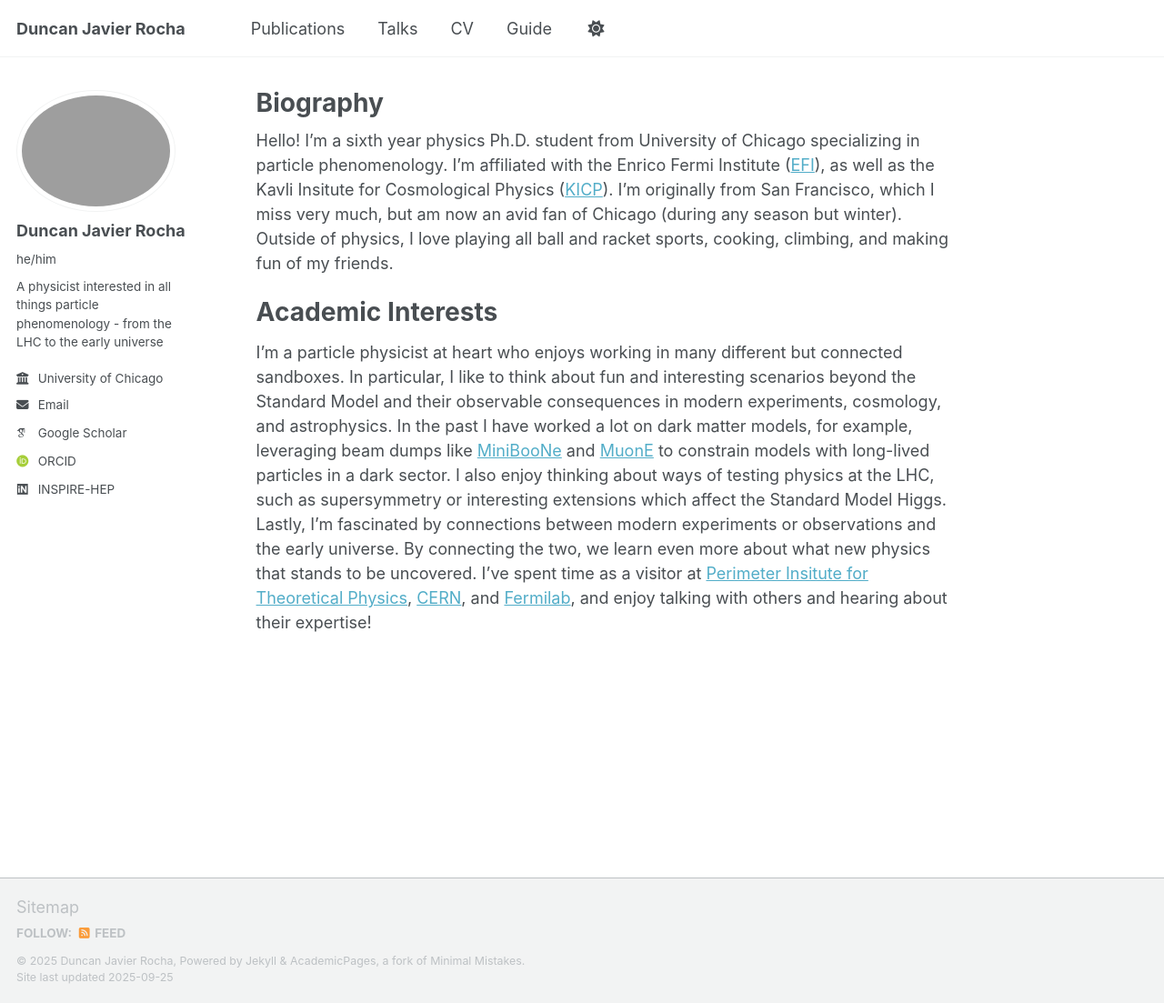
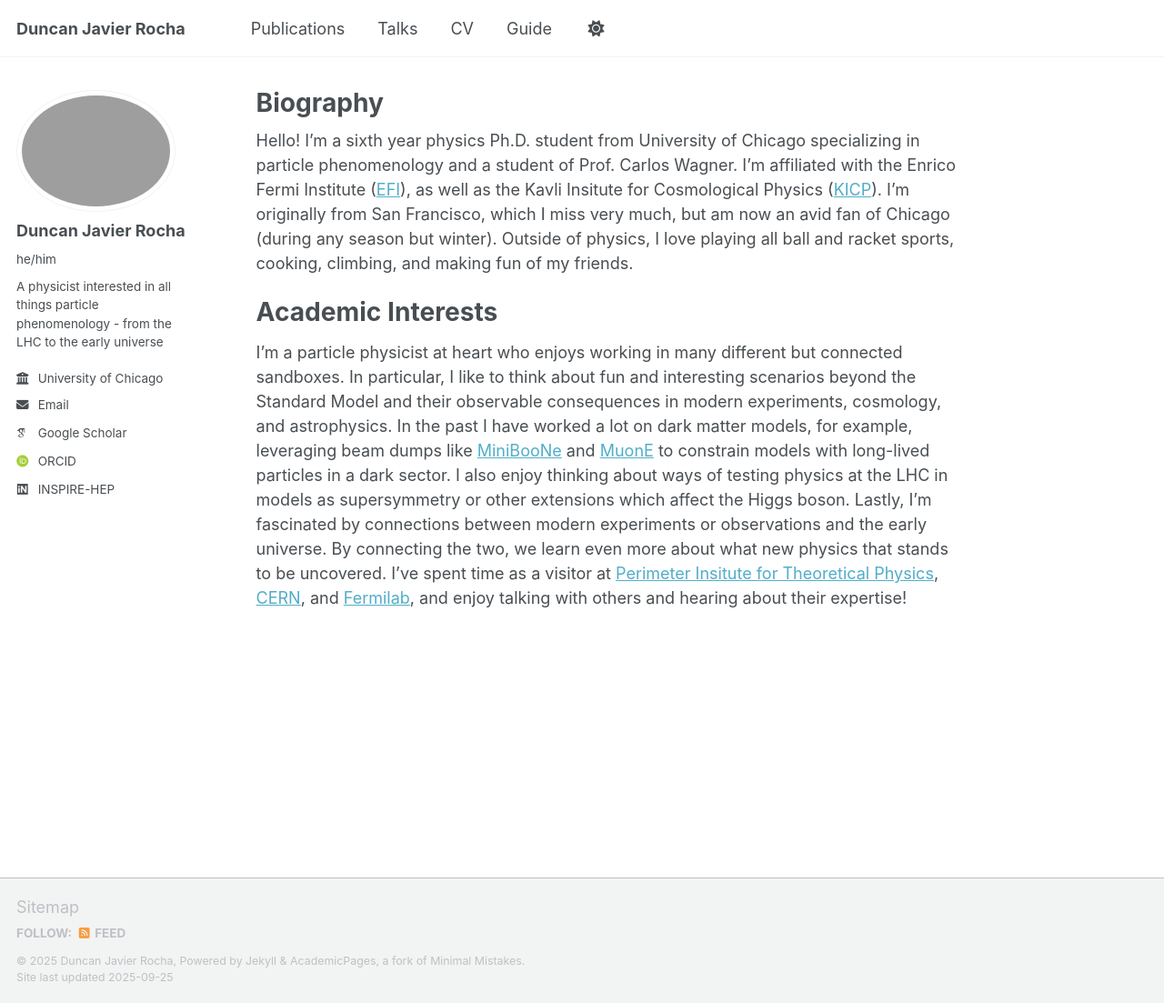
Before and after one commit to duncanrocha/duncanrocha.github.io, a Jekyll site: the page built from _pages/about.md, in a window 1280 px wide and 1103 px high. Shown: the whole window at 91% size. Built offline with Jekyll 4.4.1, drawn with Linux system fonts in a browser that asks for light colours; some web fonts are replaced; a script that is not in the unit is left out.

Commit message:
Update about.md

```diff
--- a/_pages/about.md
+++ b/_pages/about.md
@@ -7,8 +7,8 @@ redirect_from:
   - /about.html
 ---
 
-Hello! I'm a sixth year physics Ph.D. student from University of Chicago specializing in particle phenomenology. I'm affiliated with the Enrico Fermi Institute ([EFI](https://efi.uchicago.edu/)), as well as the Kavli Insitute for Cosmological Physics ([KICP](https://kavlicosmo.uchicago.edu/)). I'm originally from San Francisco, which I miss very much, but am now an avid fan of Chicago (during any season but winter). Outside of physics, I love playing all ball and racket sports, cooking, climbing, and making fun of my friends.
+Hello! I'm a sixth year physics Ph.D. student from University of Chicago specializing in particle phenomenology and a student of Prof. Carlos Wagner. I'm affiliated with the Enrico Fermi Institute ([EFI](https://efi.uchicago.edu/)), as well as the Kavli Insitute for Cosmological Physics ([KICP](https://kavlicosmo.uchicago.edu/)). I'm originally from San Francisco, which I miss very much, but am now an avid fan of Chicago (during any season but winter). Outside of physics, I love playing all ball and racket sports, cooking, climbing, and making fun of my friends.
 
 Academic Interests
 ======
-I'm a particle physicist at heart who enjoys working in many different but connected sandboxes. In particular, I like to think about fun and interesting scenarios beyond the Standard Model and their observable consequences in modern experiments, cosmology, and astrophysics. In the past I have worked a lot on dark matter models, for example, leveraging beam dumps like [MiniBooNe](https://www.fnal.gov/pub/science/experiments/intensity/miniboone.html) and [MuonE](https://web.infn.it/MUonE/) to constrain models with long-lived particles in a dark sector. I also enjoy thinking about ways of testing physics at the LHC, such as supersymmetry or interesting extensions which affect the Standard Model Higgs. Lastly, I'm fascinated by connections between modern experiments or observations and the early universe. By connecting the two, we learn even more about what new physics that stands to be uncovered. I've spent time as a visitor at [Perimeter Insitute for Theoretical Physics](https://perimeterinstitute.ca/), [CERN](https://home.cern/), and [Fermilab](https://www.fnal.gov/), and enjoy talking with others and hearing about their expertise!
+I'm a particle physicist at heart who enjoys working in many different but connected sandboxes. In particular, I like to think about fun and interesting scenarios beyond the Standard Model and their observable consequences in modern experiments, cosmology, and astrophysics. In the past I have worked a lot on dark matter models, for example, leveraging beam dumps like [MiniBooNe](https://www.fnal.gov/pub/science/experiments/intensity/miniboone.html) and [MuonE](https://web.infn.it/MUonE/) to constrain models with long-lived particles in a dark sector. I also enjoy thinking about ways of testing physics at the LHC in models as supersymmetry or other extensions which affect the Higgs boson. Lastly, I'm fascinated by connections between modern experiments or observations and the early universe. By connecting the two, we learn even more about what new physics that stands to be uncovered. I've spent time as a visitor at [Perimeter Insitute for Theoretical Physics](https://perimeterinstitute.ca/), [CERN](https://home.cern/), and [Fermilab](https://www.fnal.gov/), and enjoy talking with others and hearing about their expertise!
```
